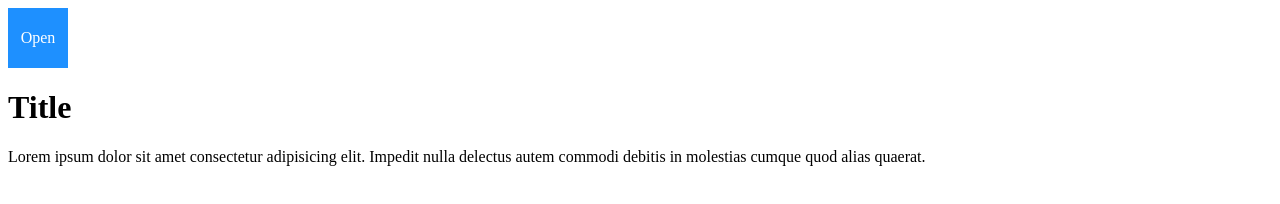
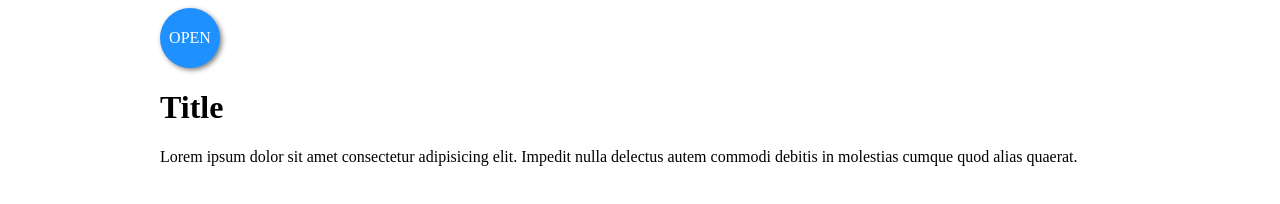
Before and after one commit to aprather51/simple-react-modal, a React app: page / in a window 1280 px wide. Built offline with nearby package versions, Linux system fonts and the light colour scheme.

Commit message:
update style and layouts

```diff
--- a/src/components/App.js
+++ b/src/components/App.js
@@ -19,14 +19,18 @@ class App extends Component {
 					<h1>Modal</h1>
 					<p>This is the modal showing here</p>
 				</Modal>
+
+				<div className="container">
 					<div className="btn open" onClick={this.showModal}>
 						Open
 					</div>
 					<h1>Title</h1>
 					<p>
-          Lorem ipsum dolor sit amet consectetur adipisicing elit. Impedit nulla
-          delectus autem commodi debitis in molestias cumque quod alias quaerat.
+						Lorem ipsum dolor sit amet consectetur adipisicing elit. Impedit
+						nulla delectus autem commodi debitis in molestias cumque quod alias
+						quaerat.
 					</p>
+				</div>
 			</main>
 		);
 	}
--- a/src/components/Modal.js
+++ b/src/components/Modal.js
@@ -5,11 +5,13 @@ const Modal = ({ children, handleClose, show }) => {
 
 	return (
 		<div className={showHideClassName}>
+			<div className="container">
 				<div className="btn close" onClick={handleClose}>
 					Close
 				</div>
 				<div className="modal-main">{children}</div>
 			</div>
+		</div>
 	);
 };
 
--- a/src/styles.css
+++ b/src/styles.css
@@ -15,12 +15,17 @@
 .open {
 	background-color: dodgerblue;
 	color: white;
+	border-radius: 50%;
+	box-shadow: 2px 2px 5px rgba(0, 0, 0, 0.5);
+	text-transform: uppercase;
 }
 
 .close {
 	display: flex;
 	background-color: lightcoral;
 	color: white;
+	border-radius: 50%;
+	text-transform: uppercase;
 }
 
 .modal {
@@ -47,3 +52,8 @@
 	visibility: hidden;
 	opacity: 0;
 }
+
+.container {
+	max-width: 960px;
+	margin: 0 auto;
+}
```
Lines whose indentation alone changed are shown as unchanged.
